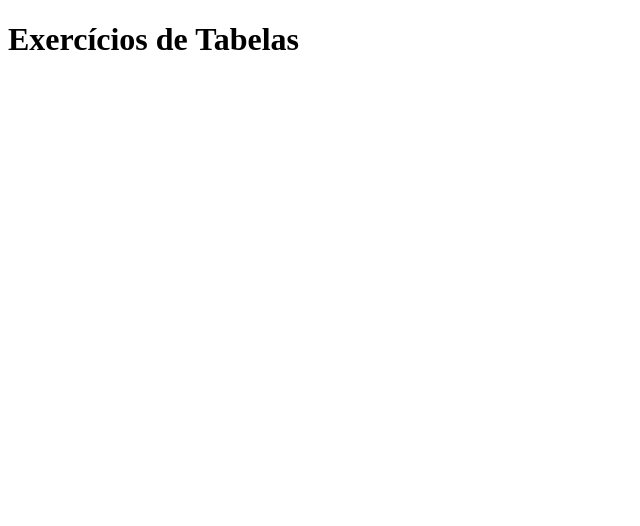
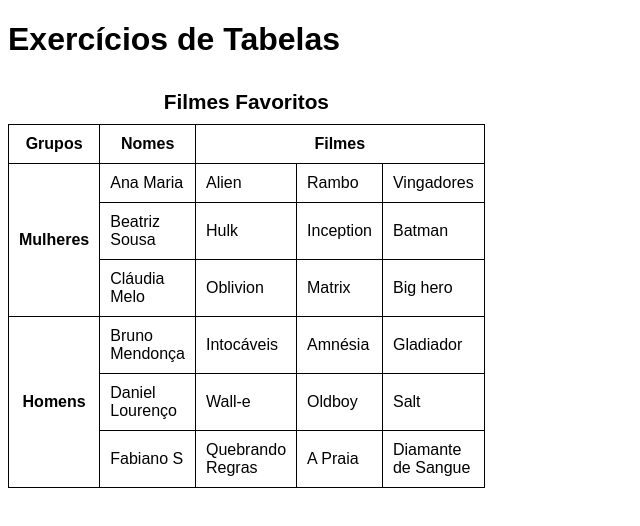
Before and after one commit to fabians84f/htmlecss, a plain HTML site: page ex023/tabela004.html in a window 1280 px wide. Shown: the whole page, without its empty margins (0-640 px from the left). Drawn offline with Linux system fonts and the light colour scheme.

Commit message:
atualização

```diff
--- a/ex023/tabela004.html
+++ b/ex023/tabela004.html
@@ -4,8 +4,83 @@
     <meta charset="UTF-8">
     <meta name="viewport" content="width=device-width, initial-scale=1.0">
     <title>Document</title>
+    <style>
+        body {
+            font-family: Arial, Helvetica, sans-serif;
+        }
+
+        table {
+            border-collapse: collapse;
+            width: 150px;
+        }
+
+        caption {
+            font-size: 1.3em;
+            font-weight: bold;
+            padding: 10px;
+
+        }
+
+        th, td {
+            border: 1px solid black;
+            padding: 10px;
+        }
+
+    </style>
 </head>
 <body>
     <h1>Exercícios de Tabelas</h1>
+    <table>
+        <caption>
+          Filmes Favoritos
+        </caption>
+        <thead>
+            <tr>
+                <th>Grupos</th>
+                <th>Nomes</th>
+                <th colspan="3">Filmes</th>
+            </tr>
+        </thead>
+        <tbody>
+            <tr>
+                <th rowspan="3">Mulheres</th>
+                <td>Ana Maria</td>
+                <td>Alien</td>
+                <td>Rambo</td>
+                <td>Vingadores</td>
+            </tr>
+            <tr>
+                <td>Beatriz Sousa</td>
+                <td>Hulk</td>
+                <td>Inception</td>
+                <td>Batman</td>
+            </tr>
+            <tr>
+                <td>Cláudia Melo</td>
+                <td>Oblivion</td>
+                <td>Matrix</td>
+                <td>Big hero</td>
+            </tr>
+            <tr>
+                <th rowspan="3">Homens</th>
+                <td>Bruno Mendonça</td>
+                <td>Intocáveis</td>
+                <td>Amnésia</td>
+                <td>Gladiador</td>
+            </tr>
+            <tr>
+                <td>Daniel Lourenço</td>
+                <td>Wall-e</td>
+                <td>Oldboy</td>
+                <td>Salt</td>
+            </tr>
+            <tr>
+                <td>Fabiano S</td>
+                <td>Quebrando Regras</td>
+                <td>A Praia</td>
+                <td>Diamante de Sangue</td>
+            </tr>
+        </tbody>
+    </table>
 </body>
 </html>
```
